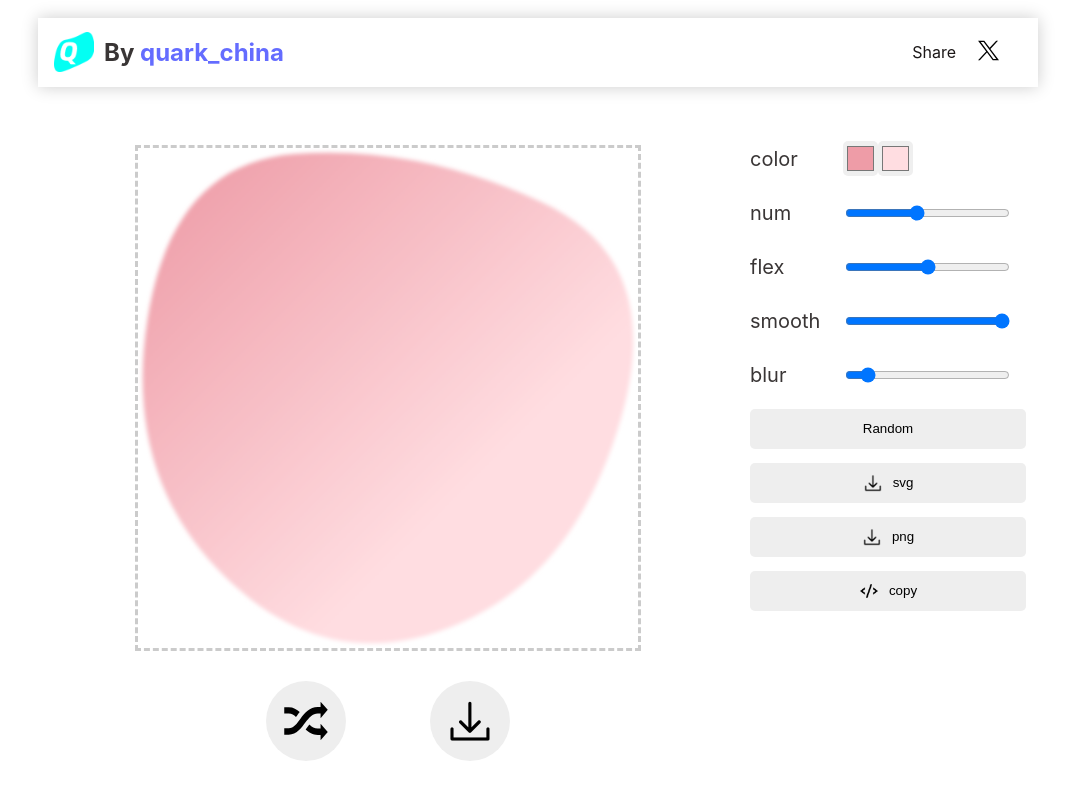
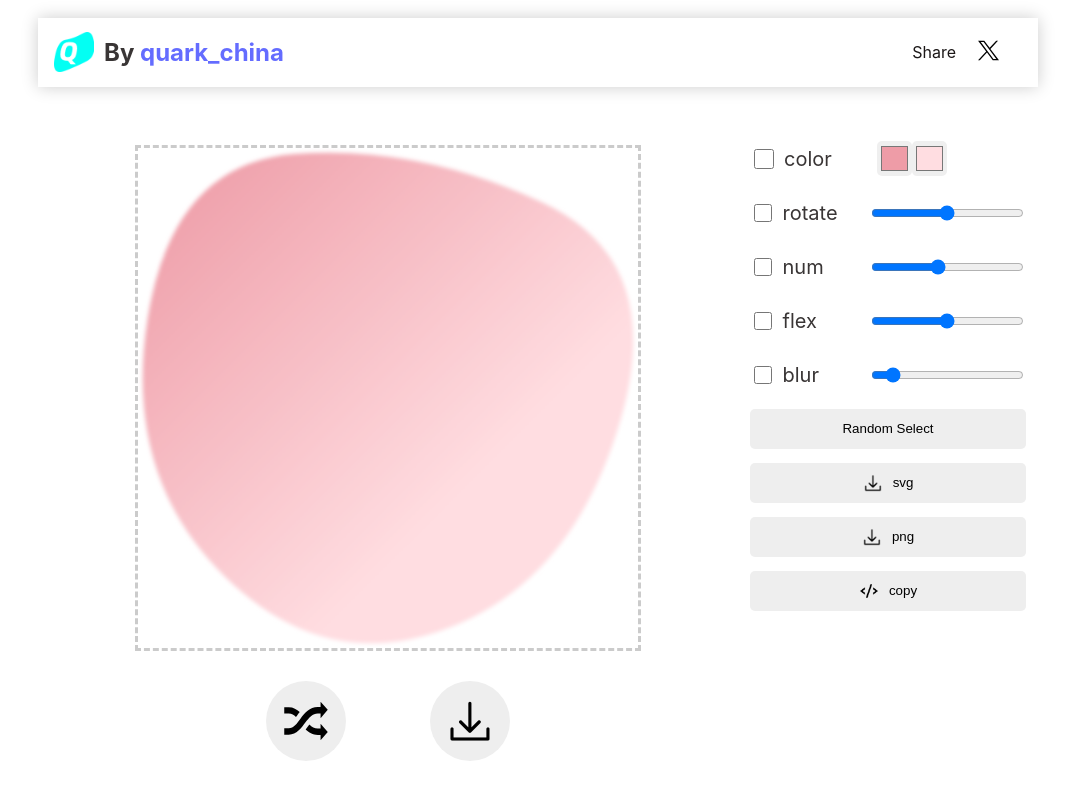
Before and after one commit to quarksb/geo-2d, a Vue app: page / in a window 1280 px wide. Shown: the top 800 px of the page, without its empty margins (102-1177 px from the left). Built offline with nearby package versions, Linux system fonts and the light colour scheme.

Commit message:
chore: add random select

```diff
--- a/pages/App.vue
+++ b/pages/App.vue
@@ -15,20 +15,24 @@ const size = 500;
 const width = size;
 const height = size;
 let blur = ref(2);
+let isBlurSelected = ref(false);
 const blurExpandRatio = 2.4;
 const viewBox = computed(() => {
     const blurExpands = blur.value * blurExpandRatio;
     return `${-blurExpands} ${-blurExpands} ${width + 2 * blurExpands} ${height + 2 * blurExpands}`;
 });
 let rotate = ref(45);
+let isRotateSelected = ref(false);
 let color0 = ref(gradientArr[1][0]);
 let color1 = ref(gradientArr[1][1]);
+let isColorSelected = ref(false);
 let d = ref("");
 let polygonNum = ref(6);
+let isPolygonNumSelected = ref(false);
 let ramada = ref(0.5);
+let isRamadaSelected = ref(false);
 let randomSeed = ref(0.314);
 let isDebug = ref(false);
-let smoothPercent = ref(1);
 let currentState: {
     polygon: vec2[];
     polygonNum: number;
@@ -44,13 +48,13 @@ function renderSvgPath() {
     if (currentState.polygon.length > 0 && currentState.polygonNum === polygonNum.value) {
         const polygon = getPolygon(width, height, polygonNum.value, ramada.value, randomSeed.value);
 
-        const animationTime = 2000;
+        const animationTime = 3000;
         let initTime = performance.now();
 
         const baseRender = (time: number) => {
             const t = getEaseElasticOut((time - initTime) / animationTime);
             const tempPolygon = interpolatePolygon(currentState.polygon, polygon, t);
-            const curves = getCurves(tempPolygon, smoothPercent.value);
+            const curves = getCurves(tempPolygon);
             resizeCurvesByBBox(curves, { x: 0, y: 0, width, height });
             d.value = getPathStr(curves);
             handle = requestAnimationFrame(baseRender);
@@ -67,7 +71,7 @@ function renderSvgPath() {
         }, animationTime);
     } else {
         const polygon = getPolygon(width, height, polygonNum.value, ramada.value, randomSeed.value);
-        const curves = getCurves(polygon, smoothPercent.value);
+        const curves = getCurves(polygon);
         resizeCurvesByBBox(curves, { x: 0, y: 0, width, height });
         d.value = getPathStr(curves);
         currentState.polygon = polygon;
@@ -104,16 +108,26 @@ function download(isPng: boolean) {
         downloadCore(blob, "image.svg");
     }
 }
-function randomAll() {
+function randomSelect() {
+    if (isBlurSelected.value) {
+        blur.value = Math.floor(Math.random() * 20);
+    }
+    if (isRotateSelected.value) {
+        rotate.value = Math.floor(Math.random() * 90);
+    }
+    if (isColorSelected.value) {
+        const gradient = gradientArr[Math.floor(Math.random() * gradientArr.length)];
+        color0.value = gradient[0];
+        color1.value = gradient[1];
+    }
+    if (isPolygonNumSelected.value) {
+        polygonNum.value = Math.floor(Math.random() * 8) + 3;
+    }
+    if (isRamadaSelected.value) {
+        ramada.value = Math.random();
+    }
+
     randomSeed.value = Math.random();
-    // polygonNum.value = Math.floor(Math.random() * 8) + 3;
-    ramada.value = Math.random();
-    const gradient = gradientArr[Math.floor(Math.random() * gradientArr.length)];
-    color0.value = gradient[0];
-    color1.value = gradient[1];
-    // 变化矩阵以原点为中心旋转
-    rotate.value = Math.floor(Math.random() * 90);
-    // smoothPercent.value = Math.random();
 }
 // 页面加载完成之后添加svg
 smoothRender();
@@ -127,9 +141,6 @@ watch(randomSeed, () => {
     smoothRender();
 });
 watch(isDebug, () => {
-    smoothRender();
-});
-watch(smoothPercent, () => {
     smoothRender();
 });
 </script>
@@ -171,7 +182,7 @@ watch(smoothPercent, () => {
                     </svg>
                     <div class="row-container">
                         <button class="button">
-                            <img src="/rand.svg" alt="random" @click="randomAll" />
+                            <img src="/rand.svg" alt="random" @click="randomSelect" />
                         </button>
                         <button class="button">
                             <img src="/download.png" alt="download" @click="download(false)" />
@@ -181,38 +192,35 @@ watch(smoothPercent, () => {
 
                 <aside class="aside">
                     <div class="control">
+                        <input class="checkbox" type="checkbox" v-model="isColorSelected" />
                         <div class="param">color</div>
                         <input class="color-picker" type="color" v-model="color0" />
                         <input class="color-picker" type="color" v-model="color1" />
                         <!-- <ColorPicker class="color-picker" style="margin-left: -20px;" v-model="color0" /> -->
                     </div>
                     <div class="control">
-                        <div class="param">num</div>
-                        <input type="range" v-model="polygonNum" min="3" max="10" step="1" />
+                        <input class="checkbox" type="checkbox" v-model="isRotateSelected" />
+                        <div class="param">rotate</div>
+                        <input class="range" type="range" v-model="rotate" min="0" max="90" step="1" />
+                        <!-- <ColorPicker class="color-picker" style="margin-left: -20px;" v-model="color0" /> -->
                     </div>
                     <div class="control">
-                        <div class="param">flex</div>
-                        <input type="range" v-model="ramada" min="0" max="1" step="0.01" />
+                        <input class="checkbox" type="checkbox" v-model="isPolygonNumSelected" />
+                        <div class="param">num</div>
+                        <input class="range" type="range" v-model="polygonNum" min="3" max="10" step="1" />
                     </div>
                     <div class="control">
-                        <div class="param">smooth</div>
-                        <input type="range" v-model="smoothPercent" min="0.5" max="1" step="0.01" />
+                        <input class="checkbox" type="checkbox" v-model="isRamadaSelected" />
+                        <div class="param">flex</div>
+                        <input class="range" type="range" v-model="ramada" min="0" max="1" step="0.01" />
                     </div>
                     <div class="control">
+                        <input class="checkbox" type="checkbox" v-model="isBlurSelected" />
                         <div class="param">blur</div>
-                        <input type="range" v-model="blur" min="0" max="20" step="1" />
+                        <input class="range" type="range" v-model="blur" min="0" max="20" step="1" />
                     </div>
                     <div class="control">
-                        <button
-                            type="button"
-                            @click="
-                                () => {
-                                    randomSeed = Math.random();
-                                }
-                            "
-                        >
-                            Random
-                        </button>
+                        <button type="button" @click="randomSelect">Random Select</button>
                     </div>
 
                     <div class="control">
@@ -389,6 +397,11 @@ watch(smoothPercent, () => {
                     border-radius: 5px;
                     // border-bottom: 1px solid #00000033;
 
+                    .checkbox {
+                        width: 20px;
+                        height: 20px;
+                        margin-right: 10px;
+                    }
                     .param {
                         width: 30%;
                         font-size: 20px;
@@ -403,7 +416,7 @@ watch(smoothPercent, () => {
                         border-radius: 5px;
                         cursor: pointer;
                     }
-                    input {
+                    .range {
                         width: 60%;
                     }
                     button {
--- a/src/core/math.ts
+++ b/src/core/math.ts
@@ -24,3 +24,15 @@ export function getEaseElasticOut(t: number): number {
     const p = 0.9;
     return Math.pow(2, -10 * t) * Math.sin(((t - p / 4) * (2 * Math.PI)) / p) + 1;
 }
+
+export function getEaseElasticInOut(t: number): number {
+    const p = 0.9;
+    return t < 0.5
+        ? 0.5 *
+              Math.pow(2, 20 * t - 10) *
+              Math.sin(((20 * t - 11.125) * (2 * Math.PI)) / p)
+        : 0.5 *
+              (2 -
+                  Math.pow(2, -20 * t + 10) *
+                      Math.sin(((20 * t - 11.125) * (2 * Math.PI)) / p));
+}
--- a/src/core/star.ts
+++ b/src/core/star.ts
@@ -1,7 +1,7 @@
 import { vec2 } from "gl-matrix";
 import { BBox, Curve } from "./curve/curve";
 import { getRandomGenerate, getTriangleArea } from "./math";
-import { BezierCurve, LineCurve } from "./curve";
+import { LineCurve, QuadraticCurve } from "./curve";
 
 export function getPolygon(width: number, height: number, n: number, ramada = 0, randomSeed = 0.1): vec2[] {
     const polygon: vec2[] = [];
@@ -60,7 +60,7 @@ export function getPolygon(width: number, height: number, n: number, ramada = 0,
  * use bezier curve to smooth the polygon
  * @param polygon points of the polygon
  */
-export function getCurves(polygon: vec2[], smoothPercent = 1, isDebug = false): Curve[] {
+export function getCurves(polygon: vec2[], isDebug = false): Curve[] {
     const curves: Curve[] = [];
     const n = polygon.length;
     if (isDebug) {
@@ -79,22 +79,21 @@ export function getCurves(polygon: vec2[], smoothPercent = 1, isDebug = false):
         const midPoint = vec2.lerp(vec2.create(), pointBefore, pointAfter, 0.5);
         midPointArr.push(midPoint);
     }
-    const ratio = (smoothPercent * 2) / 3;
+
     for (let i = 0; i < n; i++) {
+        // const startPoint: vec2 = vec2.fromValues(midPointArr[i][0], midPointArr[i][1]);
+        // const endPoint: vec2 = midPointArr[(i + 1) % n];
+        // const mid = polygon[(i + 1) % n];
+        // const ratio = 0.66;
+        // const controlPoint1 = vec2.lerp(vec2.create(), startPoint, mid, ratio);
+        // const controlPoint2 = vec2.lerp(vec2.create(), endPoint, mid, ratio);
+        // curves.push(new BezierCurve(startPoint, controlPoint1, controlPoint2, endPoint));
+
         const startPoint: vec2 = vec2.fromValues(midPointArr[i][0], midPointArr[i][1]);
         const endPoint: vec2 = midPointArr[(i + 1) % n];
-        const mid = polygon[(i + 1) % n];
 
-        const controlPoint1 = vec2.lerp(vec2.create(), startPoint, mid, ratio);
-        const controlPoint2 = vec2.lerp(vec2.create(), endPoint, mid, ratio);
-
-        curves.push(new BezierCurve(startPoint, controlPoint1, controlPoint2, endPoint));
-        // const pointBefore = vec2.fromValues(polygon[i][0], polygon[i][1]);
-        // const pointAfter = vec2.fromValues(polygon[(i + 1) % n][0], polygon[(i + 1) % n][1]);
-
-        // const controlPoint1 = vec2.lerp(vec2.create(), pointBefore, pointAfter, 0.5);
-        // const controlPoint2 = vec2.lerp(vec2.create(), startPoint, endPoint, 2 / 3);
-        // curves.push(new Curve(startPoint, controlPoint1, controlPoint2, endPoint));
+        const controlPoint1 = polygon[(i + 1) % n];
+        curves.push(new QuadraticCurve(startPoint, controlPoint1, endPoint));
     }
     return curves;
 }
--- a/src/core/svg.ts
+++ b/src/core/svg.ts
@@ -11,10 +11,10 @@ export function createSvgByPath(pathStr: string): SVGSVGElement {
 }
 
 export function getSvgPathBySize(param: { width: number; height: number; polygonNum: number; ramada: number; randomSeed: number; smoothPercent: number; isDebug?: boolean }): string {
-    const { width, height, polygonNum, ramada, randomSeed, smoothPercent = 1, isDebug = false } = param;
+    const { width, height, polygonNum, ramada, randomSeed, isDebug = false } = param;
     const polygon = getPolygon(width, height, polygonNum, ramada, randomSeed);
 
-    const curves = getCurves(polygon, smoothPercent, isDebug);
+    const curves = getCurves(polygon, isDebug);
 
     resizeCurvesByBBox(curves, { x: 0, y: 0, width, height });
     return getPathStr(curves);
```
